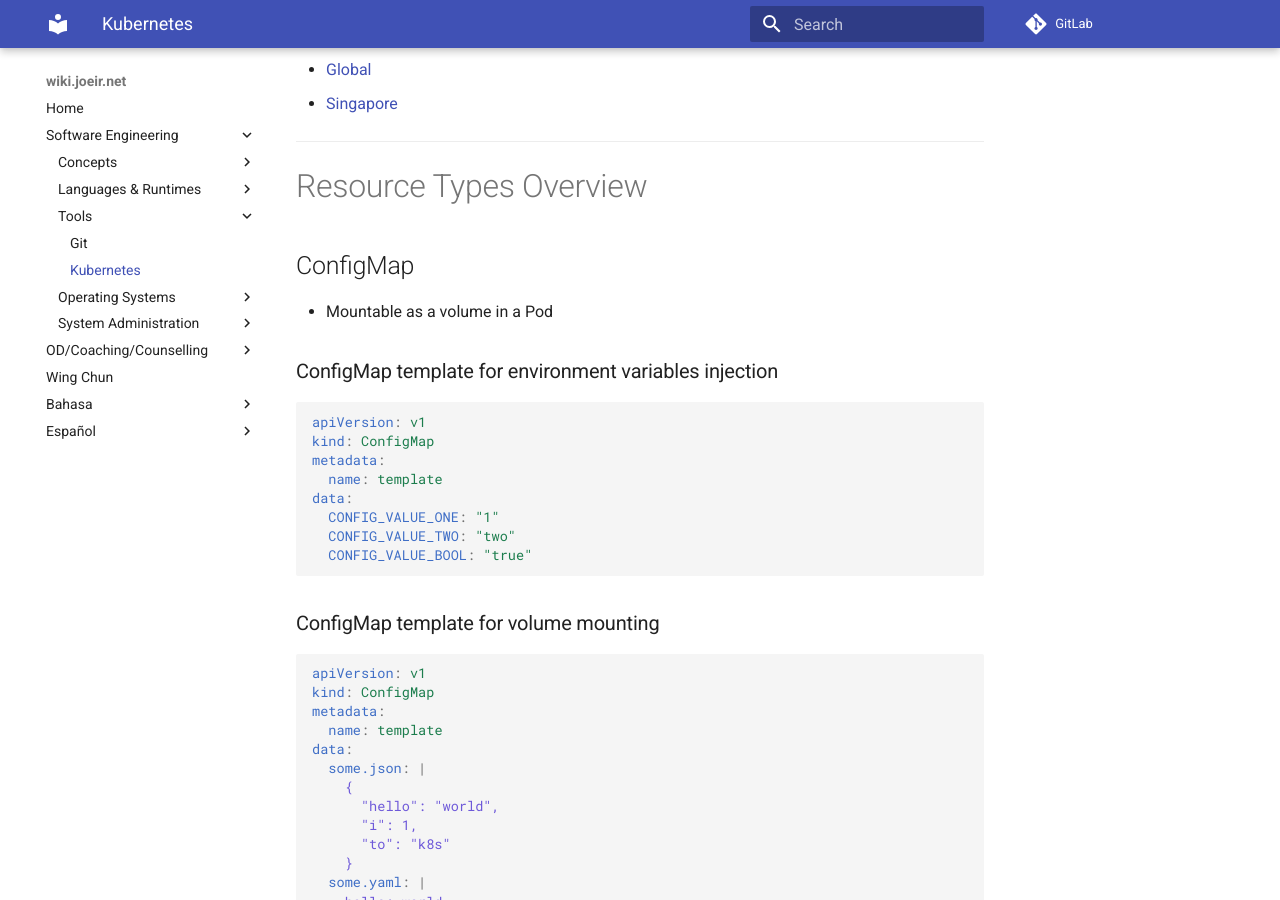
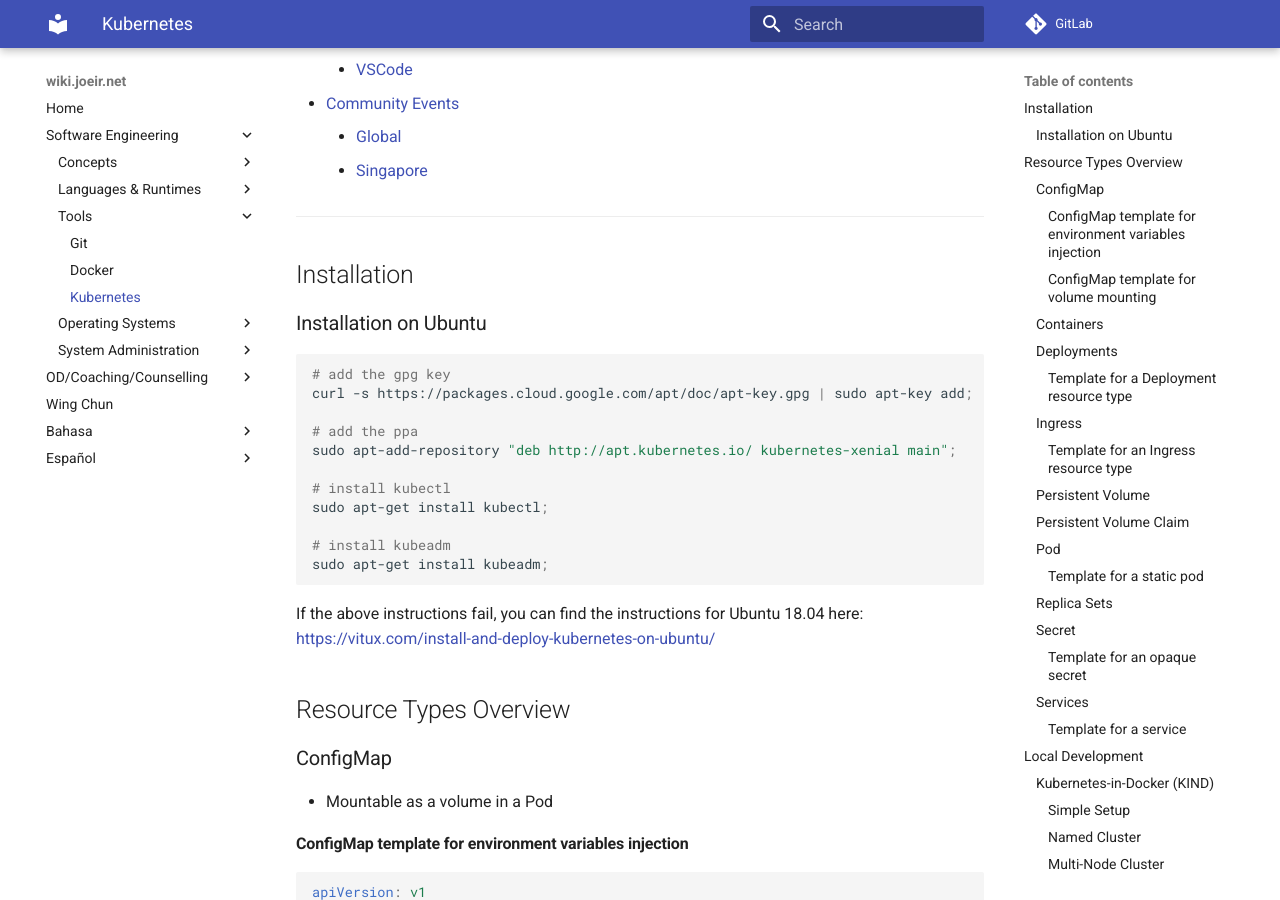
Before and after one commit to zephinzer/wiki.joeir.net, an MkDocs documentation site: the page built from docs/software-engineering/tools/kubernetes.md, in a window 1280 px wide and 900 px high, scrolled down 1164 px. Built offline with MkDocs 1.6.1 and Material for MkDocs 9.7.7, drawn with Linux system fonts in a browser that asks for light colours; comment, search, counter and statistics services are not loaded; some of the changed text lies outside the part shown.

Commit message:
updated docs for installing docker/kubernetes on ubuntu

````diff
--- a/docs/software-engineering/tools/kubernetes.md
+++ b/docs/software-engineering/tools/kubernetes.md
@@ -1,50 +1,73 @@
 # Kubernetes
 
 - [Kubernetes](#kubernetes)
-- [Resource Types Overview](#resource-types-overview)
-  - [ConfigMap](#configmap)
-    - [ConfigMap template for environment variables injection](#configmap-template-for-environment-variables-injection)
-    - [ConfigMap template for volume mounting](#configmap-template-for-volume-mounting)
-  - [Containers](#containers)
-  - [Deployments](#deployments)
-    - [Template for a Deployment resource type](#template-for-a-deployment-resource-type)
-  - [Ingress](#ingress)
-    - [Template for an Ingress resource type](#template-for-an-ingress-resource-type)
-  - [Persistent Volume](#persistent-volume)
-  - [Persistent Volume Claim](#persistent-volume-claim)
-  - [Pod](#pod)
-    - [Template for a static pod](#template-for-a-static-pod)
-  - [Replica Sets](#replica-sets)
-  - [Secret](#secret)
-    - [Template for an opaque secret](#template-for-an-opaque-secret)
-  - [Services](#services)
-    - [Template for a service](#template-for-a-service)
-- [Local Development](#local-development)
-  - [Kubernetes-in-Docker (KIND)](#kubernetes-in-docker-kind)
-    - [Simple Setup](#simple-setup)
-    - [Named Cluster](#named-cluster)
-    - [Multi-Node Cluster Configuration](#multi-node-cluster-configuration)
-    - [Loading Local Image Into Cluster](#loading-local-image-into-cluster)
-  - [Microk8s](#microk8s)
-  - [Minikube](#minikube)
-- [Useful Tools](#useful-tools)
-  - [CLI](#cli)
-  - [VSCode](#vscode)
-- [Community Events](#community-events)
-  - [Global](#global)
-  - [Singapore](#singapore)
+  - [Installation](#installation)
+    - [Installation on Ubuntu](#installation-on-ubuntu)
+  - [Resource Types Overview](#resource-types-overview)
+    - [ConfigMap](#configmap)
+      - [ConfigMap template for environment variables injection](#configmap-template-for-environment-variables-injection)
+      - [ConfigMap template for volume mounting](#configmap-template-for-volume-mounting)
+    - [Containers](#containers)
+    - [Deployments](#deployments)
+      - [Template for a Deployment resource type](#template-for-a-deployment-resource-type)
+    - [Ingress](#ingress)
+      - [Template for an Ingress resource type](#template-for-an-ingress-resource-type)
+    - [Persistent Volume](#persistent-volume)
+    - [Persistent Volume Claim](#persistent-volume-claim)
+    - [Pod](#pod)
+      - [Template for a static pod](#template-for-a-static-pod)
+    - [Replica Sets](#replica-sets)
+    - [Secret](#secret)
+      - [Template for an opaque secret](#template-for-an-opaque-secret)
+    - [Services](#services)
+      - [Template for a service](#template-for-a-service)
+  - [Local Development](#local-development)
+    - [Kubernetes-in-Docker (KIND)](#kubernetes-in-docker-kind)
+      - [Simple Setup](#simple-setup)
+      - [Named Cluster](#named-cluster)
+      - [Multi-Node Cluster Configuration](#multi-node-cluster-configuration)
+      - [Loading Local Image Into Cluster](#loading-local-image-into-cluster)
+    - [Microk8s](#microk8s)
+    - [Minikube](#minikube)
+  - [Useful Tools](#useful-tools)
+    - [CLI](#cli)
+    - [VSCode](#vscode)
+  - [Community Events](#community-events)
+    - [Global](#global)
+    - [Singapore](#singapore)
 
 
 - - -
 
+## Installation
 
-# Resource Types Overview
+### Installation on Ubuntu
 
-## ConfigMap
+```sh
+# add the gpg key
+curl -s https://packages.cloud.google.com/apt/doc/apt-key.gpg | sudo apt-key add;
+
+# add the ppa
+sudo apt-add-repository "deb http://apt.kubernetes.io/ kubernetes-xenial main";
+
+# install kubectl
+sudo apt-get install kubectl;
+
+# install kubeadm
+sudo apt-get install kubeadm;
+```
+
+If the above instructions fail, you can find the instructions for Ubuntu 18.04 here: [https://vitux.com/install-and-deploy-kubernetes-on-ubuntu/](https://vitux.com/install-and-deploy-kubernetes-on-ubuntu/)
+
+
+
+## Resource Types Overview
+
+### ConfigMap
 
 - Mountable as a volume in a Pod
 
-### ConfigMap template for environment variables injection
+#### ConfigMap template for environment variables injection
 
 ```yaml
 apiVersion: v1
@@ -57,7 +80,7 @@
   CONFIG_VALUE_BOOL: "true"
 ```
 
-### ConfigMap template for volume mounting
+#### ConfigMap template for volume mounting
 
 ```yaml
 apiVersion: v1
@@ -77,14 +100,14 @@
     to: k8s
 ```
 
-## Containers
+### Containers
 
 - Containers are the most atomic compute instance
 - Containers are basically sandboxed applications running in a Pod
 
-## Deployments
+### Deployments
 
-### Template for a Deployment resource type
+#### Template for a Deployment resource type
 
 ```yaml
 apiVersion: apps/v1
@@ -142,9 +165,9 @@
             memory: 10Mi
 ```
 
-## Ingress
+### Ingress
 
-### Template for an Ingress resource type
+#### Template for an Ingress resource type
 
 ```yaml
 apiVersion: extensions/v1beta1
@@ -162,18 +185,18 @@
           servicePort: 11111
 ```
 
-## Persistent Volume
+### Persistent Volume
 
-## Persistent Volume Claim
+### Persistent Volume Claim
 
-## Pod
+### Pod
 
 - A Pod contains one or more Containers
 - All Containers in a Pod can address each other via `localhost`
 - Every Pod has a unique IP address
 - Pods basically represent a virtual machine (VM)
 
-### Template for a static pod
+#### Template for a static pod
 
 ```yaml
 apiVersion: v1
@@ -201,14 +224,14 @@
         memory: 10Mi
 ```
 
-## Replica Sets
+### Replica Sets
 
-## Secret
+### Secret
 
 - Mountable as a volume in a Pod
 - Base64 encoded, **not encrypted**
 
-### Template for an opaque secret
+#### Template for an opaque secret
 
 ```yaml
 apiVersion: v1
@@ -222,11 +245,11 @@
   SECRET_VALUE_BOOL: dHJ1ZQ==
 ```
 
-## Services
+### Services
 
 - 3 `type`s of services: `LoadBalancer`, `NodePort`, `ClusterIP`
 
-### Template for a service
+#### Template for a service
 
 ```yaml
 apiVersion: v1
@@ -252,7 +275,7 @@
 - - -
 
 
-# Local Development
+## Local Development
 
 The following documents options available to run Kubernetes on a local machine. Primarily, they are:
 
@@ -260,23 +283,23 @@
 - [Microk8s](#microk8s)
 - [Minikube](#minikube)
 
-## Kubernetes-in-Docker (KIND)
+### Kubernetes-in-Docker (KIND)
 
 - [Github Repository](https://github.com/kubernetes-sigs/kind)
 
-### Simple Setup
+#### Simple Setup
 
 ```sh
 kind create cluster;
 ```
 
-### Named Cluster
+#### Named Cluster
 
 ```sh
 kind create cluster --name mycluster;
 ```
 
-### Multi-Node Cluster Configuration
+#### Multi-Node Cluster Configuration
 
 Place the following in a `kind-config.yaml` file:
 
@@ -295,18 +318,18 @@
 kind create cluster --config ./kind-config.yaml;
 ```
 
-### Loading Local Image Into Cluster
+#### Loading Local Image Into Cluster
 
 ```sh
 kind load docker-image ___;
 ```
 
-## Microk8s
+### Microk8s
 
 - [Main Website](https://microk8s.io/)
 - [Github Repository](https://github.com/ubuntu/microk8s)
 
-## Minikube
+### Minikube
 
 - [Main Website](https://minikube.sigs.k8s.io/)
 - [Github Repository](https://github.com/kubernetes/minikube)
@@ -315,13 +338,13 @@
 - - -
 
 
-# Useful Tools
+## Useful Tools
 
-## CLI
+### CLI
 
 - [k9s](https://github.com/derailed/k9s)
 
-## VSCode
+### VSCode
 
 | Name | Description | Link |
 | --- | --- | --- |
@@ -332,13 +355,13 @@
 - - -
 
 
-# Community Events
+## Community Events
 
-## Global
+### Global
 
 - [Kubecon North America](https://events.linuxfoundation.org/kubecon-cloudnativecon-north-america/)
 - [Kubecon Europe](https://events.linuxfoundation.org/kubecon-cloudnativecon-europe/)
 
-## Singapore
+### Singapore
 
 - [Singapore Kubernetes User Group](https://www.meetup.com/en-SG/Singapore-Kubernetes-User-Group/)
--- a/mkdocs.yml
+++ b/mkdocs.yml
@@ -17,6 +17,7 @@
       - Node: ./software-engineering/languages-runtimes/node.md
     - Tools:
       - Git: ./software-engineering/tools/git.md
+      - Docker: ./software-engineering/tools/docker.md
       - Kubernetes: ./software-engineering/tools/kubernetes.md
     - Operating Systems:
       - Ubuntu: ./software-engineering/os/ubuntu.md
````
Also changed, not shown: docs/software-engineering/os/ubuntu.md (+22 -2 lines), docs/software-engineering/tools/docker.md (added, +71 -0 lines).
